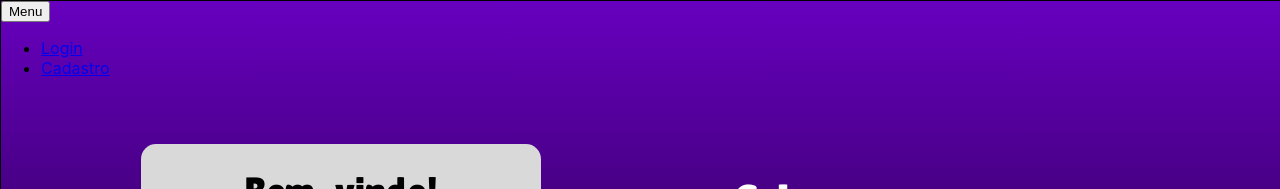
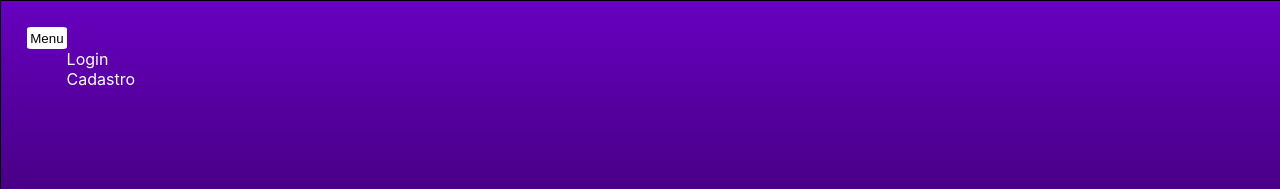
Before and after one commit to beniciojr/Projeto_HobbyHub, a React (Create React App) app in the folder hobbyhub/: page /cadastro in a window 1280 px wide. Both pictures are taken after a click on the button "Menu". Shown: the top 189 px of the page. Built offline with nearby package versions, Linux system fonts and the light colour scheme; the HTML template or start-up script is replaced by a standard one; a web font is replaced by a local one.

Commit message:
Projeto_HobbyHub

```diff
--- a/hobbyhub/src/Components/menu.css
+++ b/hobbyhub/src/Components/menu.css
@@ -1,50 +1,55 @@
-.container {
-  margin: 10px;
+.menu_container {
+  padding: 2%;
 }
-.button {
-    background-color: #3498db;
-    color: white;
+
+.menu_button {
     border: none;
-    padding: 10px 20px;
-  }
+    padding: 0.3%;
+    background-color: rgb(255, 255, 255);
+    border-radius: 10%;
+}
 
-.button:hover {
-  color: blue;
+.menu_button:hover {
+  color: rgb(0, 0, 255);
+  cursor: pointer;
 }
 
 
-.ul {
+.menu_ul {
+    width: 5vw;
+    height: 8vh;
     list-style-type: none;
-    padding: 0;
+    color: black;
     margin: 0;
     display: flex;
     flex-direction: column;
-    align-items: center;
-    background-color: #3498db;
-    position: absolute;
+    align-items: start;
     top: 50px;
     right: 0;
     border-radius: 4px;
-  }
+}
 
 
 .li {
     margin: 10px 0;
-  }
+}
 
+.Login a {
+  color: rgb(255, 255, 255);
+  text-decoration: none;
+  display: flex;
+}
 
-.a {
-    color: white;
-    text-decoration: none;
-    padding: 5px 20px;
-  }
+.Login a:hover {
+  color: #8484ff;
+}
 
+.Cadastro a {
+  color: rgb(255, 255, 255);
+  text-decoration: none;
+  display: flex;
+}
 
-.a:hover {
-    background-color: #2980b9;
-    border-radius: 4px;
-  }
-
-  .Login {
-    color: white;
-  }
+.Cadastro a:hover {
+  color: #8484ff;
+}
--- a/hobbyhub/src/Components/menu.js
+++ b/hobbyhub/src/Components/menu.js
@@ -1,5 +1,6 @@
 import React, { useState } from 'react';
 import {Link} from "react-router-dom";
+import menu from "../Components/menu.css";
 
 function Menu() {
   const [menuOpen, setMenuOpen] = useState(false);
@@ -9,10 +10,10 @@ function Menu() {
   };
 
   return (
-    <div className='container'>
-      <button className='button' onClick={toggleMenu}>Menu</button>
+    <div className='menu_container'>
+      <button className='menu_button' onClick={toggleMenu}>Menu</button>
       {menuOpen && (
-        <ul>
+        <ul className='menu_ul'>
           <li className='Login'><Link to="Login">Login</Link></li>
           <li className='Cadastro'><Link to="Cadastro">Cadastro</Link></li>
         </ul>
--- a/hobbyhub/src/pages/Login/Login.css
+++ b/hobbyhub/src/pages/Login/Login.css
@@ -75,7 +75,7 @@
 }
 
 .p {
-    color: #FFF;
+    color: #ffffff;
     font-size: 2vh;
     font-style: normal;
     font-weight: 400;
@@ -83,6 +83,7 @@
     margin-bottom: 3%;
     font-family: 'Inter', sans-serif;
     padding: 3%;
+    cursor: auto;
 }
 
 .input {
```
